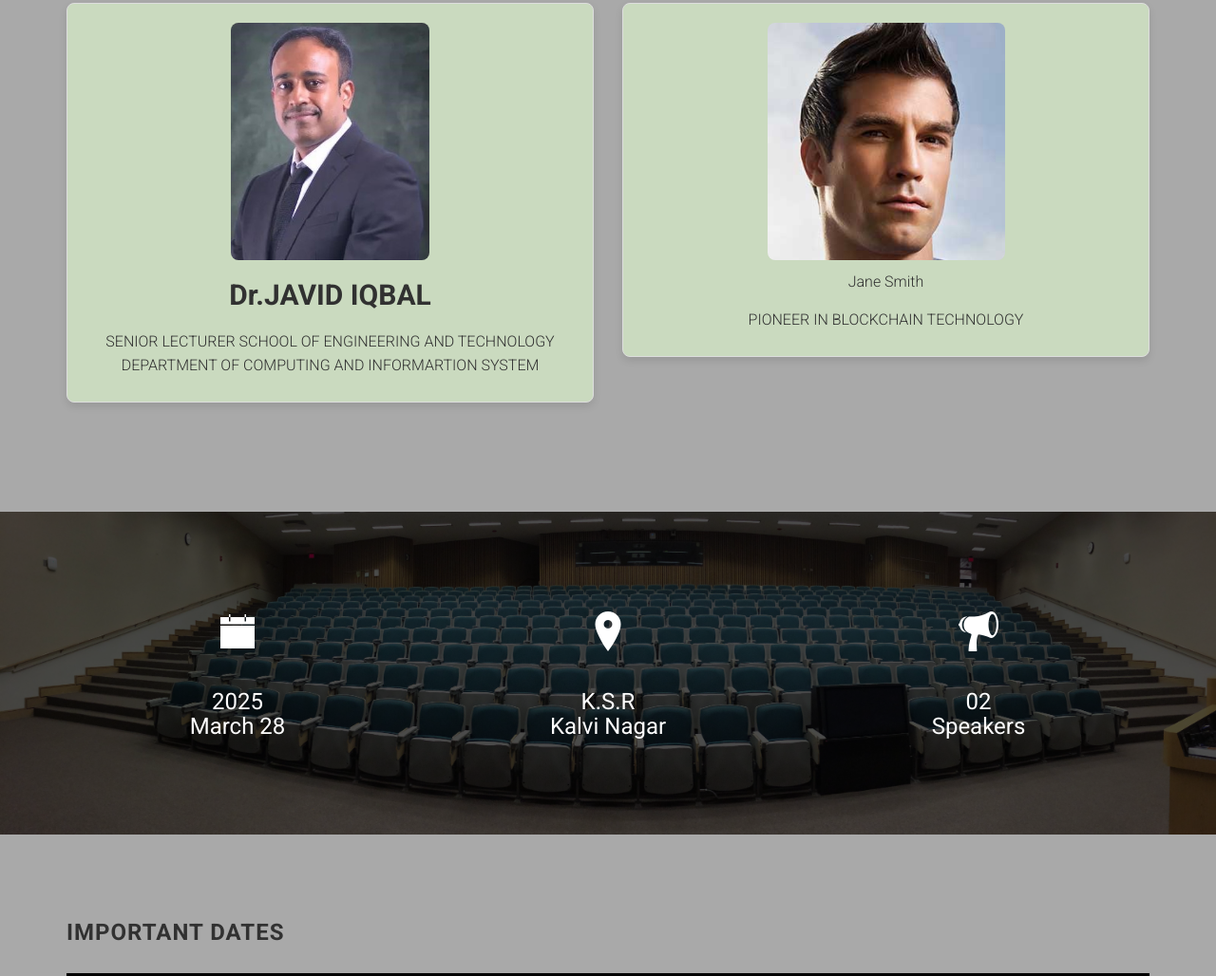
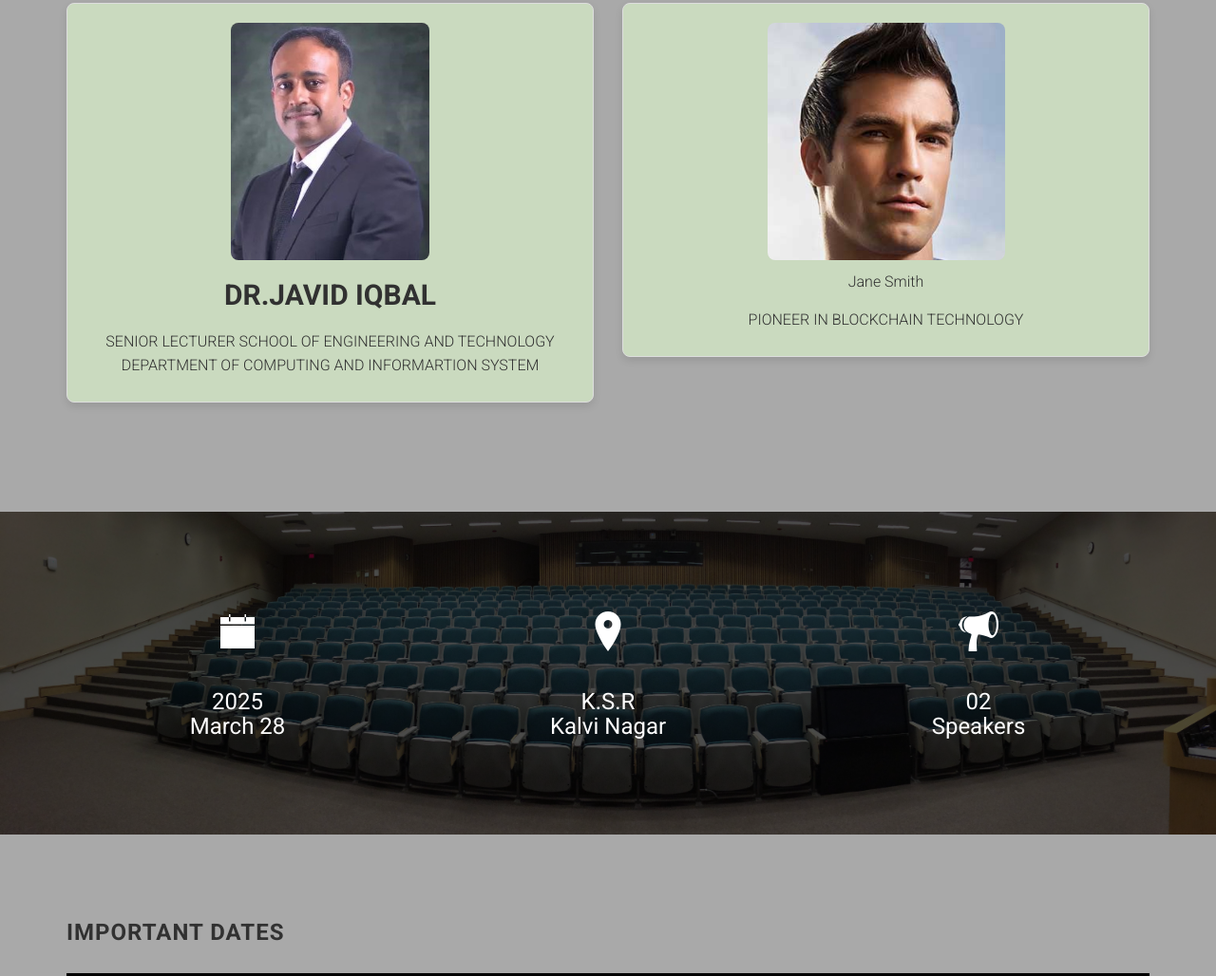
Before and after one commit to chandrumikey/itconference, a website: page index.html in a window 1280 px wide. Shown: the part 2519-3547 px from the top of the page at 95% size. Drawn offline with nearby package versions, Linux system fonts and the light colour scheme; some packages are replaced by stand-ins of ours; a script that the page names is missing.

Commit message:
Update index.html

```diff
--- a/index.html
+++ b/index.html
@@ -212,7 +212,7 @@
                             <img alt="" class="img-responsive center-block" src="assets/images/speakers/speaker1.jpg">
                         </figure>
 
-                        <h2 style="text-transform: none;">Dr.JAVID IQBAL</h2>
+                        <h2 style="text-transform:uppercase;">Dr.JAVID IQBAL</h2>
                         <p>Senior lecturer school of Engineering and Technology <br> Department of Computing and Informartion System</p>
 
                     </div><!-- /.speaker -->
```
